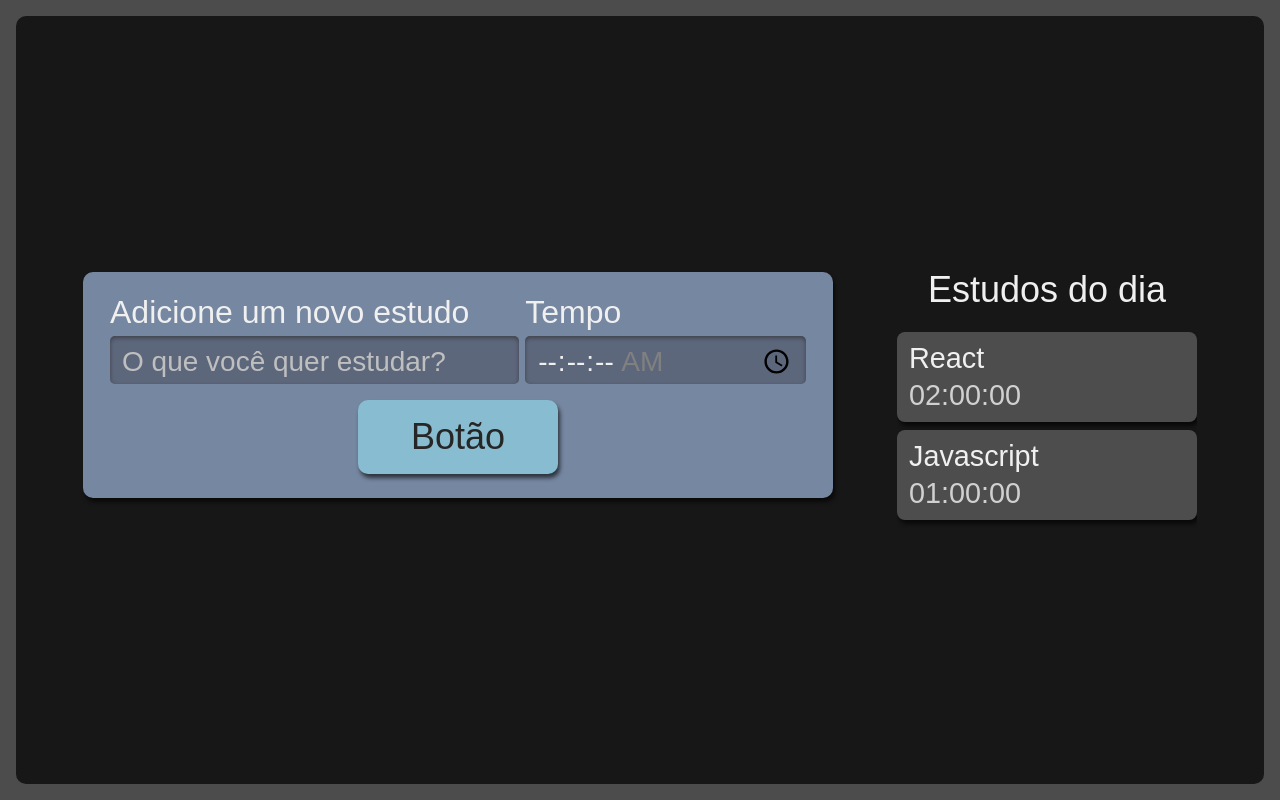
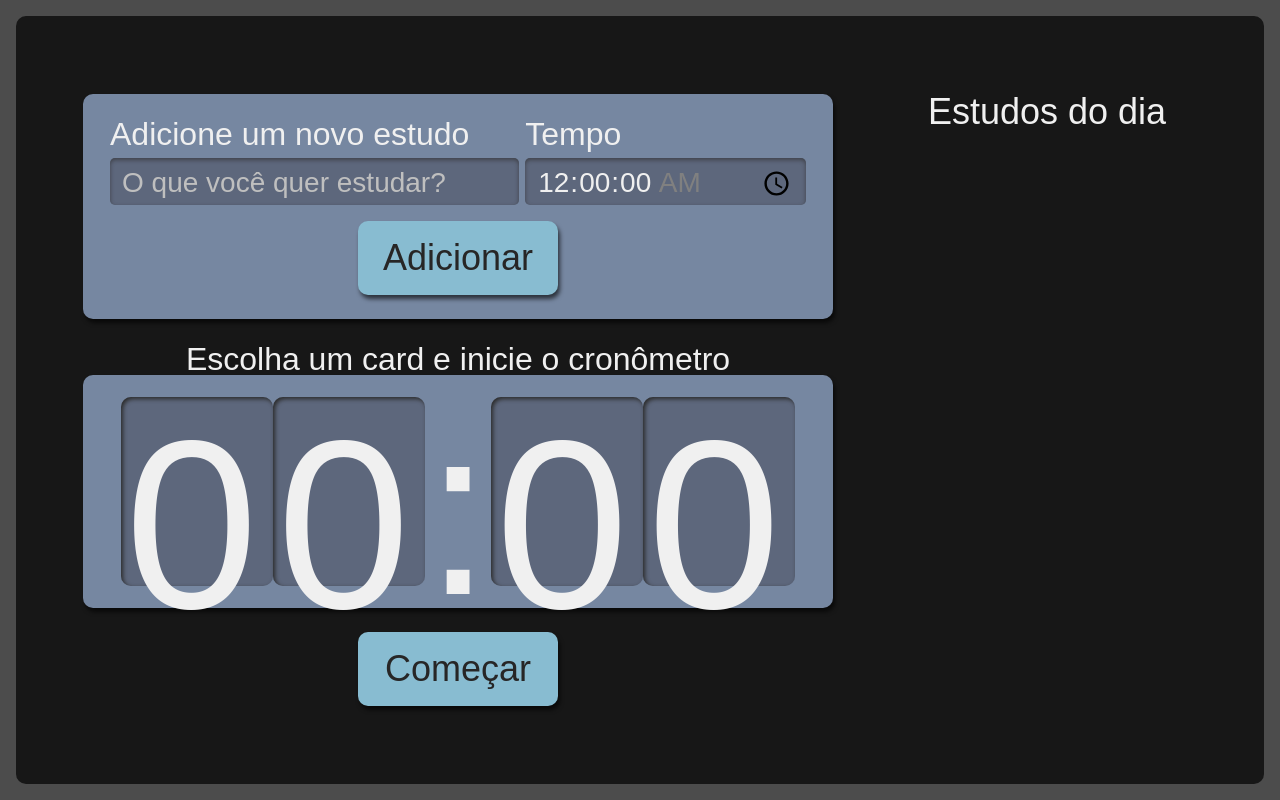
Before and after one commit to nmartineli/Alura-React-Typescript, a React (Create React App) app: page / in a window 1280 px wide. Built offline with nearby package versions, Linux system fonts and the light colour scheme.

Commit message:
List and itens states

```diff
--- a/package.json
+++ b/package.json
@@ -14,6 +14,7 @@
     "react-dom": "^18.0.0",
     "react-scripts": "5.0.0",
     "typescript": "^4.6.3",
+    "uuid": "^8.3.2",
     "web-vitals": "^2.1.4"
   },
   "scripts": {
@@ -39,5 +40,8 @@
       "last 1 firefox version",
       "last 1 safari version"
     ]
+  },
+  "devDependencies": {
+    "@types/uuid": "^8.3.4"
   }
 }
--- a/src/components/Button/index.tsx
+++ b/src/components/Button/index.tsx
@@ -1,9 +1,14 @@
 import React from 'react';
 import style from './Botao.module.scss';
 
-class Button extends React.Component {
+class Button extends React.Component<{ type?: 'button' | 'submit' | 'reset' | undefined }> {
 	render() {
-		return <button className={style.botao}>Botão</button>;
+		const { type = 'button' } = this.props;
+		return (
+			<button type={type} className={style.botao}>
+				{this.props.children}
+			</button>
+		);
 	}
 }
 
--- a/src/components/Form/index.tsx
+++ b/src/components/Form/index.tsx
@@ -1,20 +1,53 @@
 import React from 'react';
+import { ITask } from '../../types/task';
 import Button from '../Button';
 import style from './Form.module.scss';
+import { v4 as uuidv4 } from 'uuid';
 
-class Form extends React.Component {
+class Form extends React.Component<{
+	setTasks: React.Dispatch<React.SetStateAction<ITask[]>>;
+}> {
+	state = {
+		task: '',
+		time: '00:00:00',
+	};
+
+	addTask(event: React.FormEvent<HTMLFormElement>) {
+		event.preventDefault();
+		this.props.setTasks((oldTasks) => [...oldTasks, { ...this.state, selected: false, completed: false, id: uuidv4() }]);
+		this.setState({ tasks: '', time: '00:00' });
+	}
+
 	render() {
 		return (
-			<form className={style.novaTarefa}>
+			<form className={style.novaTarefa} onSubmit={this.addTask.bind(this)}>
 				<div className={style.inputContainer}>
-					<label htmlFor="tarefa">Adicione um novo estudo</label>
-					<input type="text" name="tarefa" id="tarefa" placeholder="O que você quer estudar?" required />
+					<label htmlFor="task">Adicione um novo estudo</label>
+					<input
+						type="text"
+						name="task"
+						value={this.state.task}
+						onChange={(event) => this.setState({ ...this.state, task: event.target.value })}
+						id="task"
+						placeholder="O que você quer estudar?"
+						required
+					/>
 				</div>
 				<div className={style.inputContainer}>
 					<label htmlFor="tempo">Tempo</label>
-					<input type="time" step="1" name="tempo" id="tempo" min="00:00:00" max="01:30:00" required />
+					<input
+						type="time"
+						step="1"
+						value={this.state.time}
+						onChange={(event) => this.setState({ ...this.state, time: event.target.value })}
+						name="tempo"
+						id="tempo"
+						min="00:00:00"
+						max="01:30:00"
+						required
+					/>
 				</div>
-				<Button />
+				<Button type="submit">Adicionar</Button>
 			</form>
 		);
 	}
--- /dev/null
+++ b/src/components/List/Item/index.tsx
@@ -0,0 +1,11 @@
+import { ITask } from '../../../types/task';
+import style from '../List.module.scss';
+
+export default function Item({ task, time, selected, completed, id }: ITask) {
+	return (
+		<li className={style.item}>
+			<h3>{task}</h3>
+			<span>{time}</span>
+		</li>
+	);
+}
--- a/src/components/List/index.tsx
+++ b/src/components/List/index.tsx
@@ -1,27 +1,14 @@
-import React from 'react';
+import { ITask } from '../../types/task';
+import Item from './Item';
 import style from './List.module.scss';
 
-function List() {
-	const task = [
-		{
-			task: 'React',
-			time: '02:00:00',
-		},
-		{
-			task: 'Javascript',
-			time: '01:00:00',
-		},
-	];
-
+function List({ tasks }: { tasks: ITask[] }) {
 	return (
 		<aside className={style.listaTarefas}>
 			<h2>Estudos do dia</h2>
 			<ul>
-				{task.map((item, index) => (
-					<li key={index} className={style.item}>
-						<h3>{item.task}</h3>
-						<span>{item.time}</span>
-					</li>
+				{tasks.map((item, index) => (
+					<Item {...item} key={index} />
 				))}
 			</ul>
 		</aside>
--- /dev/null
+++ b/src/components/Timer/Clock/Clock.module.scss
@@ -0,0 +1,21 @@
+.relogioNumero {
+	background-color: #5d677c;
+	box-shadow: 2px 2px 4px #2b2b2b inset;
+	height: 3.6rem;
+	width: 3rem;
+	padding: 8px 4px;
+	border-radius: 10px;
+
+	@media screen and (min-width: 1280px) {
+		height: 10.8rem;
+		width: 9rem;
+	}
+}
+
+.relogioDivisao {
+	height: 4.2rem;
+
+	@media screen and (min-width: 1280px) {
+		height: 12.6rem;
+	}
+}
--- /dev/null
+++ b/src/components/Timer/Clock/index.tsx
@@ -0,0 +1,13 @@
+import style from './Clock.module.scss';
+
+export default function Clock() {
+	return (
+		<>
+			<span className={style.relogioNumero}>0</span>
+			<span className={style.relogioNumero}>0</span>
+			<span className={style.relogioDivisao}>:</span>
+			<span className={style.relogioNumero}>0</span>
+			<span className={style.relogioNumero}>0</span>
+		</>
+	);
+}
--- /dev/null
+++ b/src/components/Timer/Timer.module.scss
@@ -0,0 +1,58 @@
+.cronometro {
+	display: flex;
+	flex-direction: column;
+	align-items: center;
+	grid-area: cronometro;
+
+	.relogioWrapper {
+		align-items: center;
+		background-color: #7687a1;
+		border-radius: 10px;
+		box-shadow: 2px 4px 4px #0000009f;
+		box-sizing: border-box;
+		display: flex;
+		font-size: 5rem;
+		justify-content: center;
+		margin-bottom: 24px;
+		padding: 16px 12px;
+		width: 100%;
+	}
+
+	.titulo {
+		font-size: 2rem;
+	}
+
+	button {
+		background-color: #88bcd1;
+		border-radius: 10px;
+		box-shadow: 2px 4px 4px #0000009f;
+		color: #272626;
+		cursor: pointer;
+		font-size: 1.25rem;
+		padding: 16px;
+		width: 150px;
+
+		&:active {
+			background-color: #7ca6b7;
+			box-shadow: 2px 2px 4px #0000009f inset;
+			cursor: auto;
+		}
+	}
+
+	@media screen and (min-width: 1280px) {
+		.relogioWrapper {
+			font-size: 15rem;
+		}
+
+		p {
+			font-size: 2rem;
+		}
+
+		button {
+			grid-column-start: span 2;
+			justify-self: center;
+			width: 200px;
+			font-size: 2.25rem;
+		}
+	}
+}
--- /dev/null
+++ b/src/components/Timer/index.tsx
@@ -0,0 +1,15 @@
+import Button from '../Button';
+import Clock from './Clock';
+import style from './Timer.module.scss';
+
+export default function Timer() {
+	return (
+		<div className={style.cronometro}>
+			<p className={style.titulo}>Escolha um card e inicie o cronômetro </p>
+			<div className={style.relogioWrapper}>
+				<Clock />
+			</div>
+			<Button>Começar</Button>
+		</div>
+	);
+}
--- a/src/pages/App.tsx
+++ b/src/pages/App.tsx
@@ -1,13 +1,17 @@
-import React from 'react';
+import { useState } from 'react';
 import Form from '../components/Form';
 import List from '../components/List';
+import Timer from '../components/Timer';
+import { ITask } from '../types/task';
 import style from './App.module.scss';
 
 function App() {
+	const [tasks, setTasks] = useState<ITask[] | []>([]);
 	return (
 		<div className={style.AppStyle}>
-			<Form />
-			<List />
+			<Form setTasks={setTasks} />
+			<List tasks={tasks} />
+			<Timer />
 		</div>
 	);
 }
--- /dev/null
+++ b/src/types/task.ts
@@ -0,0 +1,7 @@
+export interface ITask {
+	task: string;
+	time: string;
+	selected: boolean;
+	completed: boolean;
+	id: string;
+}
```
Also changed, not shown: 1 other file (tests, documents, lock files or other folders).
